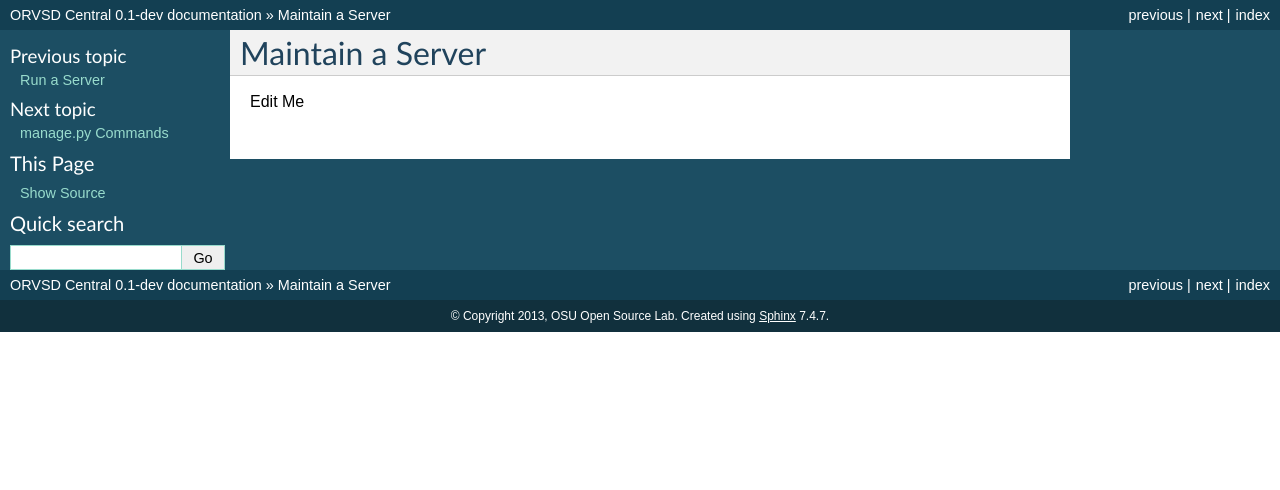
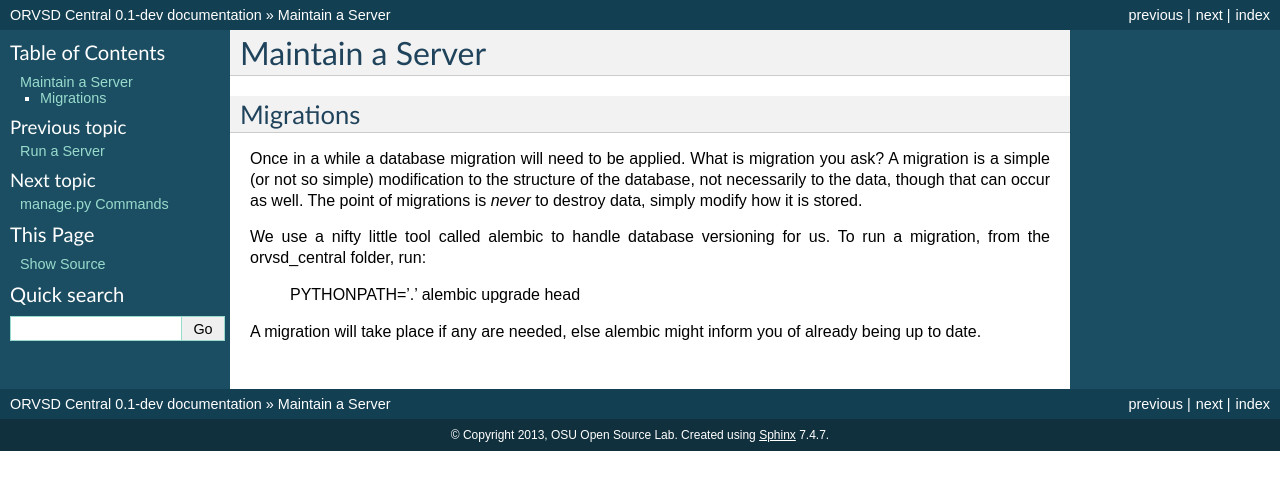
Before and after one commit to osuosl/orvsd_central, a Sphinx documentation site: the page built from docs/source/maintain_server.rst, in a window 1280 px wide. Shown: the top 490 px of the page. Built offline with Sphinx 7.4.7, drawn with Linux system fonts in a browser that asks for light colours; pages that are not in the unit, such as notebooks, are missing from menus.

Commit message:
added migration documentation

```diff
--- a/docs/source/maintain_server.rst
+++ b/docs/source/maintain_server.rst
@@ -1,4 +1,19 @@
 Maintain a Server
 =================
 
-Edit Me
+Migrations
+----------
+
+Once in a while a database migration will need to be applied. What is migration
+you ask? A migration is a simple (or not so simple) modification to the
+structure of the database, not necessarily to the data, though that can occur
+as well. The point of migrations is *never* to destroy data, simply modify how
+it is stored.
+
+We use a nifty little tool called alembic to handle database versioning for us.
+To run a migration, from the orvsd_central folder, run:
+
+    PYTHONPATH='.' alembic upgrade head
+
+A migration will take place if any are needed, else alembic might inform you of
+already being up to date.
```
